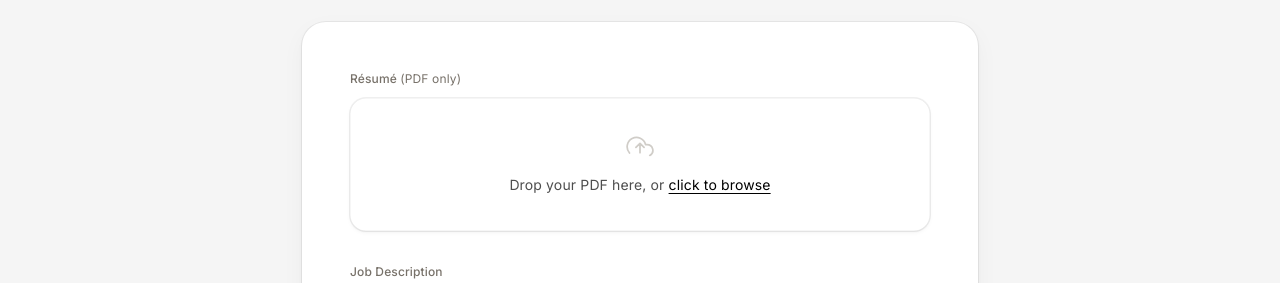
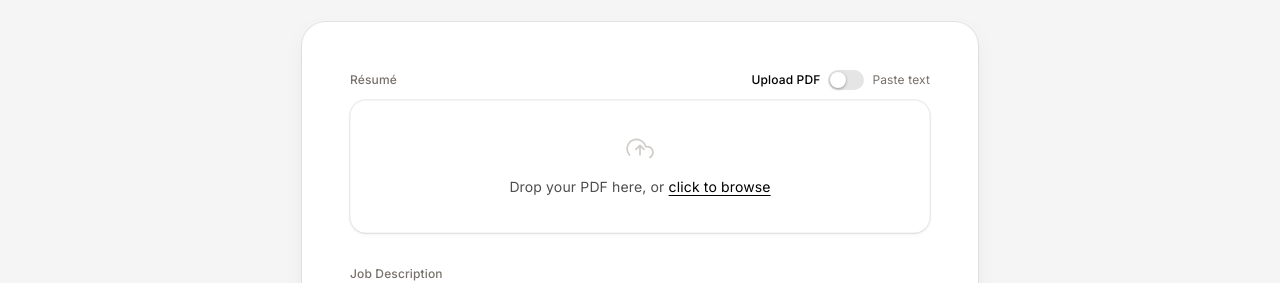
Before and after one commit to jorge-mendes-dev/cover-letter-generator, a Next.js app: page / in a window 1280 px wide. Shown: the part 484-767 px from the top of the page. Built offline with nearby package versions, Linux system fonts and the light colour scheme; no server answers.

Commit message:
input resume feature

```diff
--- a/app/api/generate/route.ts
+++ b/app/api/generate/route.ts
@@ -36,7 +36,7 @@ const coverLetterSchema = z.object({
 // ── Step 1: Parse & validate the incoming FormData ─────────────────────────
 async function parseFormData(
   req: NextRequest
-): Promise<{ file: File; jobDescription: string } | NextResponse> {
+): Promise<{ file?: File; resumeText?: string; jobDescription: string } | NextResponse> {
   let formData: FormData;
   try {
     formData = await req.formData();
@@ -45,16 +45,24 @@ async function parseFormData(
   }
 
   const file = formData.get("resume");
+  const resumeText = formData.get("resumeText");
   const jobDescription = formData.get("jobDescription");
 
-  if (!(file instanceof File) || file.size === 0) {
-    return NextResponse.json({ error: "Please upload a PDF resume." }, { status: 400 });
-  }
   if (typeof jobDescription !== "string" || !jobDescription.trim()) {
     return NextResponse.json(
       { error: "Please provide the job description." },
       { status: 400 }
     );
+  }
+
+  // Plain-text resume mode
+  if (typeof resumeText === "string" && resumeText.trim()) {
+    return { resumeText: resumeText.trim(), jobDescription: jobDescription.trim() };
+  }
+
+  // PDF upload mode
+  if (!(file instanceof File) || file.size === 0) {
+    return NextResponse.json({ error: "Please upload a PDF resume or paste your resume text." }, { status: 400 });
   }
   if (file.type !== "application/pdf" && !file.name.toLowerCase().endsWith(".pdf")) {
     return NextResponse.json(
@@ -184,11 +192,21 @@ export async function POST(req: NextRequest) {
   // Step 1 — parse & validate FormData
   const parsed = await parseFormData(req);
   if (parsed instanceof NextResponse) return parsed;
-  const { file, jobDescription } = parsed;
+  const { file, resumeText: rawResumeText, jobDescription } = parsed;
 
-  // Step 2 — extract text from the uploaded PDF
-  const resumeText = await extractTextFromPdf(file);
-  if (resumeText instanceof NextResponse) return resumeText;
+  // Step 2 — extract text (PDF path) or use pasted text directly
+  let resumeText: string;
+  if (rawResumeText) {
+    resumeText =
+      rawResumeText.length > MAX_RESUME_CHARS
+        ? rawResumeText.slice(0, MAX_RESUME_CHARS) +
+          "\n\n[Note: The resume above was truncated due to length. Only use the information visible above.]"
+        : rawResumeText;
+  } else {
+    const extracted = await extractTextFromPdf(file!);
+    if (extracted instanceof NextResponse) return extracted;
+    resumeText = extracted;
+  }
 
   // Step 3 — build the structured prompt
   const { system, prompt } = buildPrompt(resumeText, jobDescription);
--- a/components/CoverLetterForm.tsx
+++ b/components/CoverLetterForm.tsx
@@ -6,7 +6,7 @@ import { useLanguage } from "./LanguageProvider";
 import CoverLetterResult from "./form/CoverLetterResult";
 import ErrorBanner from "./form/ErrorBanner";
 import JobDescriptionField from "./form/JobDescriptionField";
-import ResumeUpload from "./form/ResumeUpload";
+import ResumeUpload, { type ResumeInputMode } from "./form/ResumeUpload";
 import SubmitButton from "./form/SubmitButton";
 
 async function generateCoverLetter(
@@ -22,6 +22,9 @@ async function generateCoverLetter(
 export default function CoverLetterForm() {
   const { t } = useLanguage();
   const [file, setFile] = useState<File | null>(null);
+  const [resumeInputMode, setResumeInputMode] =
+    useState<ResumeInputMode>("upload");
+  const [resumeText, setResumeText] = useState("");
   const [jobDescription, setJobDescription] = useState("");
   const [validationError, setValidationError] = useState<string | null>(null);
 
@@ -59,8 +62,12 @@ export default function CoverLetterForm() {
 
   const handleSubmit = (e: React.FormEvent) => {
     e.preventDefault();
-    if (!file) {
+    if (resumeInputMode === "upload" && !file) {
       setValidationError(t.form.validationNoResume);
+      return;
+    }
+    if (resumeInputMode === "paste" && !resumeText.trim()) {
+      setValidationError(t.form.validationNoResumeText);
       return;
     }
     if (!jobDescription.trim()) {
@@ -70,7 +77,11 @@ export default function CoverLetterForm() {
     setValidationError(null);
     reset();
     const body = new FormData();
-    body.append("resume", file);
+    if (resumeInputMode === "upload" && file) {
+      body.append("resume", file);
+    } else {
+      body.append("resumeText", resumeText.trim());
+    }
     body.append("jobDescription", jobDescription.trim());
     mutate(body);
   };
@@ -94,6 +105,17 @@ export default function CoverLetterForm() {
             reset();
           }}
           onError={setValidationError}
+          inputMode={resumeInputMode}
+          onInputModeChange={(mode) => {
+            setResumeInputMode(mode);
+            setValidationError(null);
+            reset();
+          }}
+          resumeText={resumeText}
+          onResumeTextChange={(text) => {
+            setResumeText(text);
+            if (!text.trim()) reset();
+          }}
         />
 
         <JobDescriptionField
--- a/components/ThemeProvider.tsx
+++ b/components/ThemeProvider.tsx
@@ -38,6 +38,9 @@ export function ThemeProvider({ children }: { children: React.ReactNode }) {
   const [theme, setTheme] = useState<Theme>("light");
 
   // After hydration, sync with the user's stored or OS preference.
+  // Intentional: server always renders "light" to avoid hydration mismatch;
+  // the effect corrects the value on the client in a single extra render.
+  // eslint-disable-next-line react-hooks/set-state-in-effect
   useEffect(() => {
     setTheme(readInitialTheme());
   }, []);
--- a/components/form/ResumeUpload.tsx
+++ b/components/form/ResumeUpload.tsx
@@ -4,17 +4,24 @@ import { useLanguage } from "@/components/LanguageProvider";
 import { useRef, useState } from "react";
 import {
   FONT_INTER,
+  FONT_MONO,
   SHADOW_INSET,
   SHADOW_OUTLINE,
   SHADOW_WARM,
   WARM_STONE,
 } from "./tokens";
 
+export type ResumeInputMode = "upload" | "paste";
+
 interface Props {
   file: File | null;
   onFileAccepted: (f: File) => void;
   onFileReset: () => void;
   onError: (msg: string) => void;
+  inputMode: ResumeInputMode;
+  onInputModeChange: (mode: ResumeInputMode) => void;
+  resumeText: string;
+  onResumeTextChange: (text: string) => void;
 }
 
 export default function ResumeUpload({
@@ -22,6 +29,10 @@ export default function ResumeUpload({
   onFileAccepted,
   onFileReset,
   onError,
+  inputMode,
+  onInputModeChange,
+  resumeText,
+  onResumeTextChange,
 }: Props) {
   const { t } = useLanguage();
   const [isDragging, setIsDragging] = useState(false);
@@ -55,29 +66,130 @@ export default function ResumeUpload({
 
   return (
     <div>
+      {/* Section label + mode switch */}
+      <div
+        style={{
+          display: "flex",
+          alignItems: "center",
+          justifyContent: "space-between",
+          marginBottom: "10px",
+        }}
+      >
         <label
-        htmlFor="resume-file-input"
+          htmlFor={
+            inputMode === "upload" ? "resume-file-input" : "resume-text-input"
+          }
           style={{
-          display: "block",
             fontFamily: FONT_INTER,
             fontSize: "12px",
             fontWeight: 500,
             color: "var(--ink-muted)",
             letterSpacing: "0.14px",
-          marginBottom: "10px",
           }}
         >
-        {t.form.resumeLabel}{" "}
-        <span style={{ fontWeight: 400 }}>{t.form.resumeSubLabel}</span>
+          {t.form.resumeLabel}
         </label>
 
+        {/* Toggle switch */}
+        <div style={{ display: "flex", alignItems: "center", gap: "8px" }}>
+          <button
+            type="button"
+            onClick={() => onInputModeChange("upload")}
+            onKeyDown={(e) =>
+              (e.key === "Enter" || e.key === " ") &&
+              onInputModeChange("upload")
+            }
+            style={{
+              fontFamily: FONT_INTER,
+              fontSize: "12px",
+              fontWeight: inputMode === "upload" ? 500 : 400,
+              color: inputMode === "upload" ? "var(--ink)" : "var(--ink-muted)",
+              letterSpacing: "0.14px",
+              transition: "color 0.15s ease",
+              cursor: "pointer",
+              userSelect: "none",
+              background: "none",
+              border: "none",
+              padding: 0,
+            }}
+          >
+            {t.form.resumeTabUpload}
+          </button>
+
+          <button
+            type="button"
+            role="switch"
+            aria-checked={inputMode === "paste"}
+            aria-label="Toggle resume input mode"
+            onClick={() =>
+              onInputModeChange(inputMode === "upload" ? "paste" : "upload")
+            }
+            style={{
+              position: "relative",
+              width: "36px",
+              height: "20px",
+              borderRadius: "9999px",
+              border: "none",
+              cursor: "pointer",
+              padding: 0,
+              background:
+                inputMode === "paste"
+                  ? "var(--ink-secondary)"
+                  : "var(--border)",
+              transition: "background 0.2s ease",
+              flexShrink: 0,
+            }}
+          >
+            <span
+              style={{
+                position: "absolute",
+                top: "2px",
+                left: inputMode === "paste" ? "18px" : "2px",
+                width: "16px",
+                height: "16px",
+                borderRadius: "9999px",
+                background: "var(--surface)",
+                boxShadow: "0 1px 3px rgba(0,0,0,0.35)",
+                transition: "left 0.2s ease",
+                display: "block",
+              }}
+            />
+          </button>
+
+          <button
+            type="button"
+            onClick={() => onInputModeChange("paste")}
+            onKeyDown={(e) =>
+              (e.key === "Enter" || e.key === " ") && onInputModeChange("paste")
+            }
+            style={{
+              fontFamily: FONT_INTER,
+              fontSize: "12px",
+              fontWeight: inputMode === "paste" ? 500 : 400,
+              color: inputMode === "paste" ? "var(--ink)" : "var(--ink-muted)",
+              letterSpacing: "0.14px",
+              transition: "color 0.15s ease",
+              cursor: "pointer",
+              userSelect: "none",
+              background: "none",
+              border: "none",
+              padding: 0,
+            }}
+          >
+            {t.form.resumeTabPaste}
+          </button>
+        </div>
+      </div>
+
+      {inputMode === "upload" ? (
         <div
           role="button"
           tabIndex={0}
           aria-label={t.form.resumeAriaLabel}
           onClick={() => fileInputRef.current?.click()}
           onKeyDown={(e) =>
-          (e.key === "Enter" || e.key === " ") && fileInputRef.current?.click()
+            (e.key === "Enter" || e.key === " ") &&
+            fileInputRef.current?.click()
           }
           onDrop={handleDrop}
           onDragEnter={(e) => {
@@ -154,7 +266,9 @@ export default function ResumeUpload({
                   display: "flex",
                   padding: "2px",
                 }}
-              onMouseEnter={(e) => (e.currentTarget.style.color = "var(--ink)")}
+                onMouseEnter={(e) =>
+                  (e.currentTarget.style.color = "var(--ink)")
+                }
                 onMouseLeave={(e) =>
                   (e.currentTarget.style.color = "var(--ink-muted)")
                 }
@@ -230,6 +344,40 @@ export default function ResumeUpload({
             style={{ display: "none" }}
           />
         </div>
+      ) : (
+        <textarea
+          id="resume-text-input"
+          value={resumeText}
+          onChange={(e) => onResumeTextChange(e.target.value)}
+          placeholder={t.form.resumeTextPlaceholder}
+          rows={10}
+          style={{
+            width: "100%",
+            fontFamily: FONT_MONO,
+            fontSize: "13px",
+            lineHeight: "1.85",
+            color: "var(--ink)",
+            background: "var(--surface)",
+            border: "1px solid var(--border)",
+            borderRadius: "12px",
+            padding: "16px",
+            boxShadow: SHADOW_INSET,
+            resize: "vertical",
+            outline: "none",
+            boxSizing: "border-box",
+            letterSpacing: "0",
+            transition: "box-shadow 0.15s ease, border-color 0.15s ease",
+          }}
+          onFocus={(e) => {
+            e.currentTarget.style.boxShadow = "var(--shadow-input-focus)";
+            e.currentTarget.style.borderColor = "var(--border-focus)";
+          }}
+          onBlur={(e) => {
+            e.currentTarget.style.boxShadow = SHADOW_INSET;
+            e.currentTarget.style.borderColor = "var(--border)";
+          }}
+        />
+      )}
     </div>
   );
 }
--- a/components/form/tokens.ts
+++ b/components/form/tokens.ts
@@ -4,4 +4,6 @@ export const FONT_MONO =
 export const SHADOW_OUTLINE = "var(--shadow-outline)";
 export const SHADOW_INSET = "var(--shadow-inset)";
 export const SHADOW_WARM = "var(--shadow-warm)";
+export const SHADOW_BUTTON =
+  "rgba(0,0,0,0.4) 0px 0px 1px, rgba(0,0,0,0.04) 0px 4px 4px";
 export const WARM_STONE = "var(--surface-warm)";
--- a/lib/i18n/locales/en.ts
+++ b/lib/i18n/locales/en.ts
@@ -99,6 +99,10 @@ export const en = {
     resumeDropText: "Drop your PDF here, or",
     resumeBrowseText: "click to browse",
     resumeErrorPdf: "Only PDF files are supported.",
+    resumeTabUpload: "Upload PDF",
+    resumeTabPaste: "Paste text",
+    resumeTextPlaceholder: "Paste your résumé text here…",
+    validationNoResumeText: "Please paste your resume text.",
     jobDescLabel: "Job Description",
     jobDescPlaceholder: "Paste the full job description here…",
     submitGenerating: "Generating…",
--- a/lib/i18n/locales/es.ts
+++ b/lib/i18n/locales/es.ts
@@ -101,6 +101,10 @@ export const es: Translations = {
     resumeDropText: "Suelta tu PDF aquí, o",
     resumeBrowseText: "haz clic para seleccionar",
     resumeErrorPdf: "Solo se admiten archivos PDF.",
+    resumeTabUpload: "Subir PDF",
+    resumeTabPaste: "Pegar texto",
+    resumeTextPlaceholder: "Pega aquí el texto de tu currículum…",
+    validationNoResumeText: "Por favor, pega el texto de tu currículum.",
     jobDescLabel: "Descripción del Puesto",
     jobDescPlaceholder: "Pega aquí la descripción completa del puesto…",
     submitGenerating: "Generando…",
--- a/lib/i18n/locales/pt-BR.ts
+++ b/lib/i18n/locales/pt-BR.ts
@@ -101,6 +101,10 @@ export const ptBR: Translations = {
     resumeDropText: "Solte seu PDF aqui, ou",
     resumeBrowseText: "clique para selecionar",
     resumeErrorPdf: "Apenas arquivos PDF são suportados.",
+    resumeTabUpload: "Enviar PDF",
+    resumeTabPaste: "Colar texto",
+    resumeTextPlaceholder: "Cole o texto do seu currículo aqui…",
+    validationNoResumeText: "Por favor, cole o texto do seu currículo.",
     jobDescLabel: "Descrição da Vaga",
     jobDescPlaceholder: "Cole aqui a descrição completa da vaga…",
     submitGenerating: "Gerando…",
```
Lines whose indentation alone changed are shown as unchanged.
